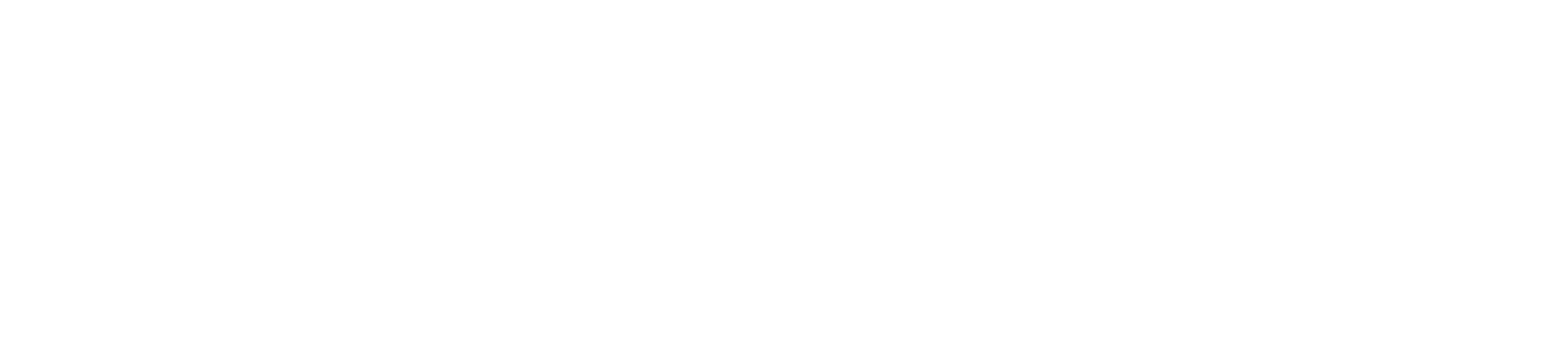
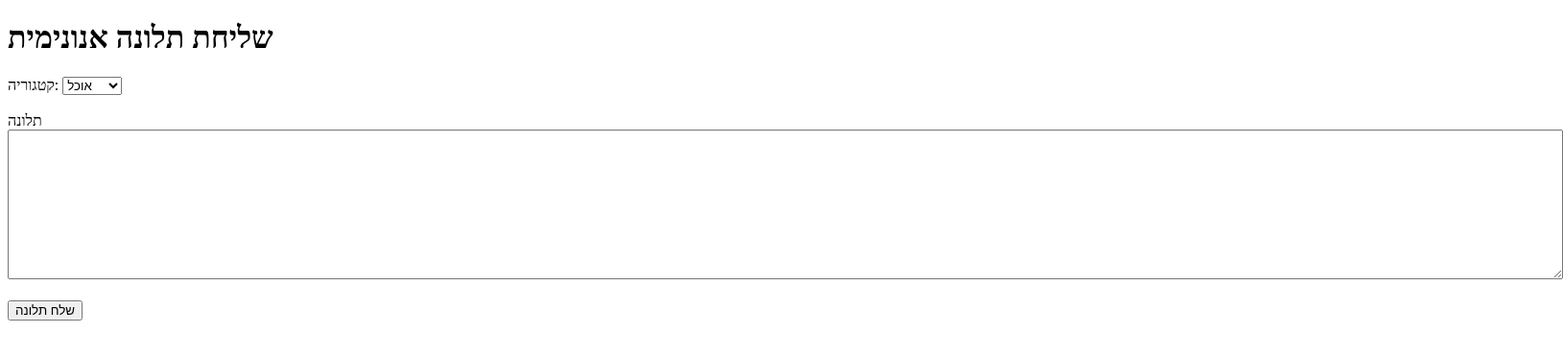
Before and after one commit to Dan965fr/html-express, a website: page public/complaint.html in a window 1280 px wide. Shown: the whole page at 96% size, 1629 px wide, since content can reach past the window. Drawn offline with Linux system fonts and the light colour scheme.

Commit message:
finish the html files

```diff
--- a/public/complaint.html
+++ b/public/complaint.html
@@ -0,0 +1,28 @@
+<!DOCTYPE html>
+<html lang="en">
+<head>
+    <meta charset="UTF-8">
+    <meta name="viewport" content="width=device-width, initial-scale=1.0">
+    <title>טופס תלונה אנונימי</title>
+    <link rel="stylesheet" href="style.css">
+</head>
+<body>
+    <h1>שליחת תלונה אנונימית</h1>
+
+    <form action="/submit" method="post">
+        <label>קטגוריה:
+            <select name="category" id="category" required>
+                <option value="אוכל">אוכל</option>
+                <option value="ציוד">ציוד</option>
+                <option value="פקודות">פקודות</option>
+                <option value="אחר">אחר</option>
+            </select>
+        </label><br><br>
+
+        <label>תלונה
+           <textarea name="message" id="message" rows="10" cols="200" required></textarea>
+        </label><br><br>
+        <button type="submit">שלח תלונה</button>
+    </form>
+</body>
+</html>
```
Also changed, not shown: public/index.html (+2 -2 lines).
